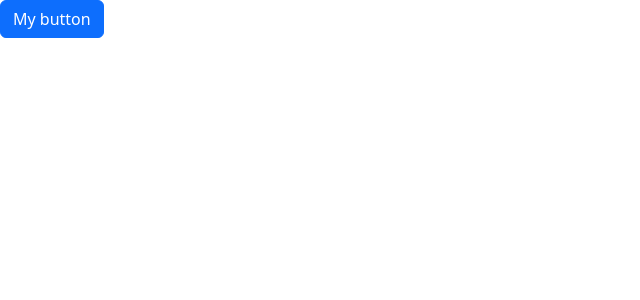
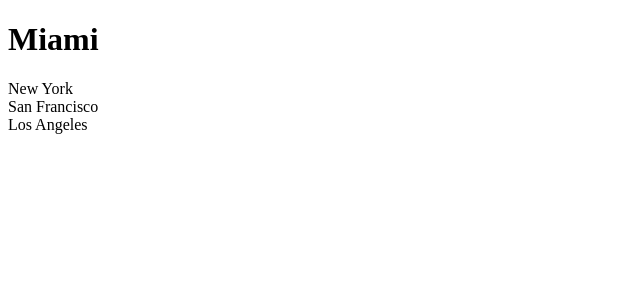
Before and after one commit to Shanmukh459/CodeWithMosh-React1, a React (Vite) app: page / in a window 1280 px wide. Shown: the top 300 px of the page, without its empty margins (0-640 px from the left). Built offline with nearby package versions, Linux system fonts and the light colour scheme.

Commit message:
styling using vanilla css

```diff
--- a/src/App.tsx
+++ b/src/App.tsx
@@ -1,16 +1,14 @@
-import { useState } from "react"
-import Alert from "./components/Alert"
-import Button from "./components/Button"
+import ListGroup from "./components/ListGroup"
 
 function App() {
-  const [showAlert, setShowAlert] = useState(false)
-
+  const items = ["New York", "San Francisco", "Los Angeles"]
   return (
     <div>
-      {showAlert && (
-        <Alert onClose={() => setShowAlert(false)}>Hello World!</Alert>
-      )}
-      <Button color="primary" onClick={() => setShowAlert(true)} />
+      <ListGroup
+        heading="Miami"
+        items={items}
+        onSelectItem={() => console.log()}
+      />
     </div>
   )
 }
--- /dev/null
+++ b/src/components/ListGroup/ListGroup.css
@@ -0,0 +1,4 @@
+.list-group {
+  list-style: none;
+  padding: 0;
+}
--- a/src/components/ListGroup.tsx
+++ b/src/components/ListGroup/ListGroup.tsx
@@ -1,4 +1,5 @@
 import { useState } from "react"
+import "./ListGroup.css"
 
 interface Props {
   items: string[]
--- /dev/null
+++ b/src/components/ListGroup/index.ts
@@ -0,0 +1,3 @@
+import ListGroup from "./ListGroup"
+
+export default ListGroup
--- a/src/main.tsx
+++ b/src/main.tsx
@@ -1,7 +1,6 @@
 import React from "react"
 import ReactDOM from "react-dom/client"
 import App from "./App"
-import "bootstrap/dist/css/bootstrap.css"
 
 ReactDOM.createRoot(document.getElementById("root") as HTMLElement).render(
   <React.StrictMode>
```
